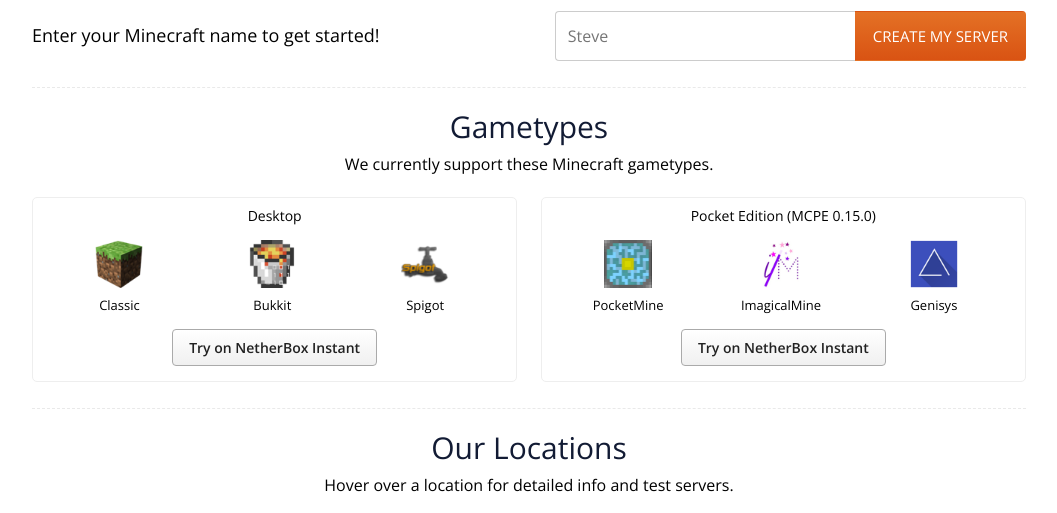
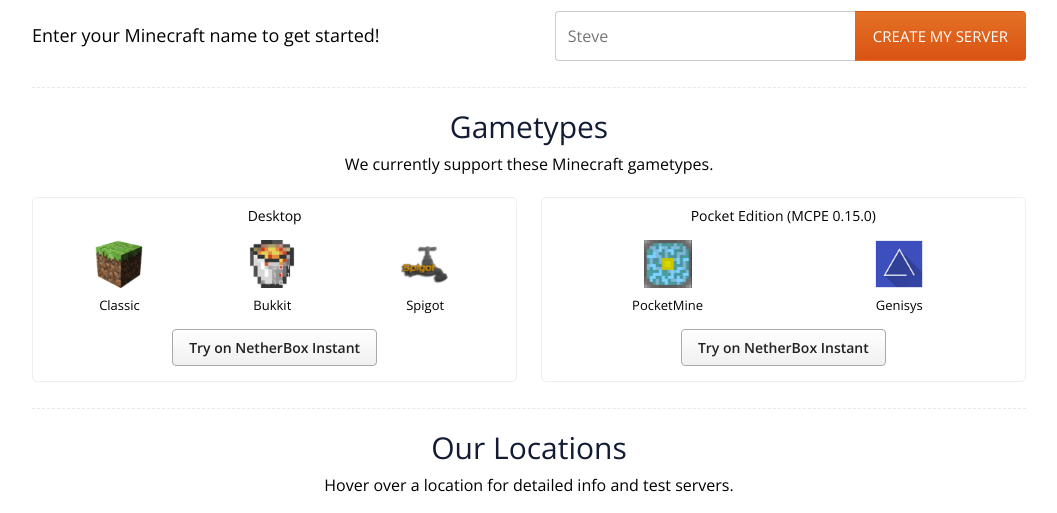
Before and after one commit to RobertClarke/NetherBox, a PHP site: page / in a window 1280 px wide. Shown: the part 457-970 px from the top of the page, without its empty margins (111-1168 px from the left). Run offline with PHP 8.4, Linux system fonts and the light colour scheme; some libraries are stand-ins or nearby versions; some web fonts are replaced.

Commit message:
Removed Imagical from the homepage.

```diff
--- a/index.php
+++ b/index.php
@@ -39,9 +39,8 @@ require_once('structure/header.php');
 	</div>
 	<div>
 		<p>Pocket Edition (MCPE 0.15.0)</p>
-		<span class="pocketmine"><div class="info">PocketMine</div></span>
-		<span class="imagical"><div class="info">ImagicalMine</div></span>
-		<span class="genisys"><div class="info">Genisys</div></span>
+		<span class="pocketmine half"><div class="info">PocketMine</div></span>
+		<span class="genisys half"><div class="info">Genisys</div></span>
 		<a href="/instant" class="bttn plain">Try on NetherBox Instant</a>
 	</div>
 </article>
```
Also changed, not shown: 1 other file.
